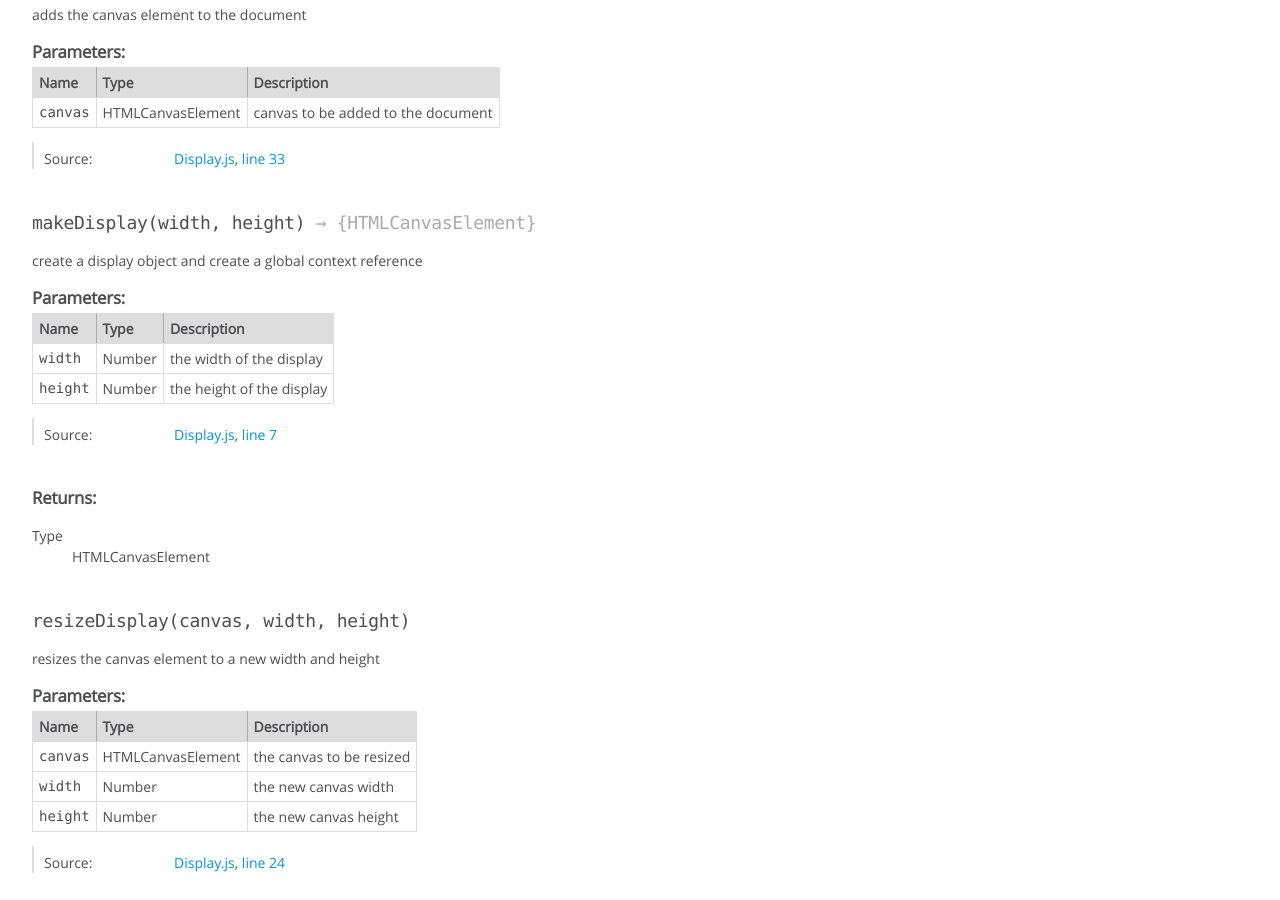
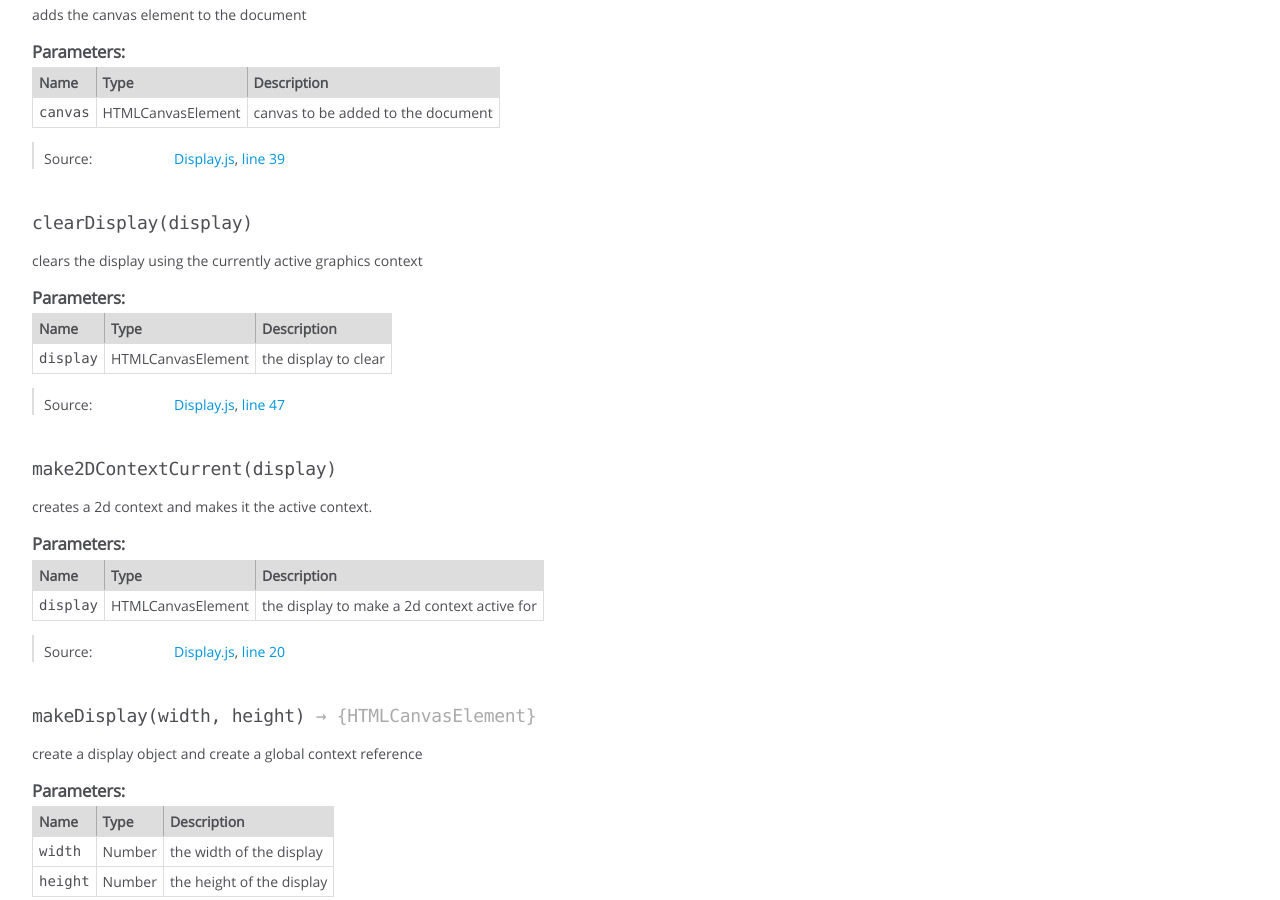
Before and after one commit to JustinAkaru/jacksnipe, a website: page docs/global.html in a window 1280 px wide. Shown: the part 258-1158 px from the top of the page. Drawn offline with Linux system fonts and the light colour scheme.

Commit message:
Added 2D context creation

```diff
--- a/docs/global.html
+++ b/docs/global.html
@@ -205,7 +205,281 @@
 
     <dt class="tag-source">Source:</dt>
     <dd class="tag-source"><ul class="dummy"><li>
-        <a href="Display.js.html">Display.js</a>, <a href="Display.js.html#line33">line 33</a>
+        <a href="Display.js.html">Display.js</a>, <a href="Display.js.html#line39">line 39</a>
+    </li></ul></dd>
+
+
+
+
+
+
+
+</dl>
+
+
+
+
+
+
+
+
+
+
+
+
+
+
+
+
+
+
+
+
+
+
+
+
+
+
+    <h4 class="name" id="clearDisplay"><span class="type-signature"></span>clearDisplay<span class="signature">(display)</span><span class="type-signature"></span></h4>
+
+
+
+
+
+
+<div class="description">
+    clears the display using the currently active graphics context
+</div>
+
+
+
+
+
+
+
+
+
+    <h5>Parameters:</h5>
+
+
+<table class="params">
+    <thead>
+    <tr>
+
+        <th>Name</th>
+
+
+        <th>Type</th>
+
+
+
+
+
+        <th class="last">Description</th>
+    </tr>
+    </thead>
+
+    <tbody>
+
+
+        <tr>
+
+                <td class="name"><code>display</code></td>
+
+
+            <td class="type">
+
+
+<span class="param-type">HTMLCanvasElement</span>
+
+
+
+            </td>
+
+
+
+
+
+            <td class="description last">the display to clear</td>
+        </tr>
+
+
+    </tbody>
+</table>
+
+
+
+
+
+
+<dl class="details">
+
+
+
+
+
+
+
+
+
+
+
+
+
+
+
+
+
+
+
+
+
+
+
+
+
+
+    <dt class="tag-source">Source:</dt>
+    <dd class="tag-source"><ul class="dummy"><li>
+        <a href="Display.js.html">Display.js</a>, <a href="Display.js.html#line47">line 47</a>
+    </li></ul></dd>
+
+
+
+
+
+
+
+</dl>
+
+
+
+
+
+
+
+
+
+
+
+
+
+
+
+
+
+
+
+
+
+
+
+
+
+
+    <h4 class="name" id="make2DContextCurrent"><span class="type-signature"></span>make2DContextCurrent<span class="signature">(display)</span><span class="type-signature"></span></h4>
+
+
+
+
+
+
+<div class="description">
+    creates a 2d context and makes it the active context.
+</div>
+
+
+
+
+
+
+
+
+
+    <h5>Parameters:</h5>
+
+
+<table class="params">
+    <thead>
+    <tr>
+
+        <th>Name</th>
+
+
+        <th>Type</th>
+
+
+
+
+
+        <th class="last">Description</th>
+    </tr>
+    </thead>
+
+    <tbody>
+
+
+        <tr>
+
+                <td class="name"><code>display</code></td>
+
+
+            <td class="type">
+
+
+<span class="param-type">HTMLCanvasElement</span>
+
+
+
+            </td>
+
+
+
+
+
+            <td class="description last">the display to make a 2d context active for</td>
+        </tr>
+
+
+    </tbody>
+</table>
+
+
+
+
+
+
+<dl class="details">
+
+
+
+
+
+
+
+
+
+
+
+
+
+
+
+
+
+
+
+
+
+
+
+
+
+
+    <dt class="tag-source">Source:</dt>
+    <dd class="tag-source"><ul class="dummy"><li>
+        <a href="Display.js.html">Display.js</a>, <a href="Display.js.html#line20">line 20</a>
     </li></ul></dd>
 
 
@@ -566,7 +840,7 @@
 
     <dt class="tag-source">Source:</dt>
     <dd class="tag-source"><ul class="dummy"><li>
-        <a href="Display.js.html">Display.js</a>, <a href="Display.js.html#line24">line 24</a>
+        <a href="Display.js.html">Display.js</a>, <a href="Display.js.html#line30">line 30</a>
     </li></ul></dd>
 
 
@@ -612,13 +886,13 @@
 </div>
 
 <nav>
-    <h2><a href="index.html">Home</a></h2><h3>Global</h3><ul><li><a href="global.html#appendDisplay">appendDisplay</a></li><li><a href="global.html#makeDisplay">makeDisplay</a></li><li><a href="global.html#resizeDisplay">resizeDisplay</a></li></ul>
+    <h2><a href="index.html">Home</a></h2><h3>Global</h3><ul><li><a href="global.html#appendDisplay">appendDisplay</a></li><li><a href="global.html#clearDisplay">clearDisplay</a></li><li><a href="global.html#make2DContextCurrent">make2DContextCurrent</a></li><li><a href="global.html#makeDisplay">makeDisplay</a></li><li><a href="global.html#resizeDisplay">resizeDisplay</a></li></ul>
 </nav>
 
 <br class="clear">
 
 <footer>
-    Documentation generated by <a href="https://github.com/jsdoc/jsdoc">JSDoc 3.6.2</a> on Thu Jun 27 2019 23:43:14 GMT-0700 (Pacific Daylight Time)
+    Documentation generated by <a href="https://github.com/jsdoc/jsdoc">JSDoc 3.6.2</a> on Fri Jun 28 2019 00:02:20 GMT-0700 (Pacific Daylight Time)
 </footer>
 
 <script> prettyPrint(); </script>
--- a/src/main.js
+++ b/src/main.js
@@ -1,4 +1,4 @@
 //JackSnipe Engine
 
 //Graphics
-export { makeDisplay, resizeDisplay, appendDisplay } from "./graphics/Display";
+export { makeDisplay, make2DContextCurrent, resizeDisplay, appendDisplay, clearDisplay } from "./graphics/Display";
```
Also changed, not shown: docs/Display.js.html (+18 -4 lines), docs/index.html (+2 -2 lines), examples/demo-display.html (+7 -0 lines), src/graphics/Display.js (+16 -2 lines), build/jacksnipe.js.
